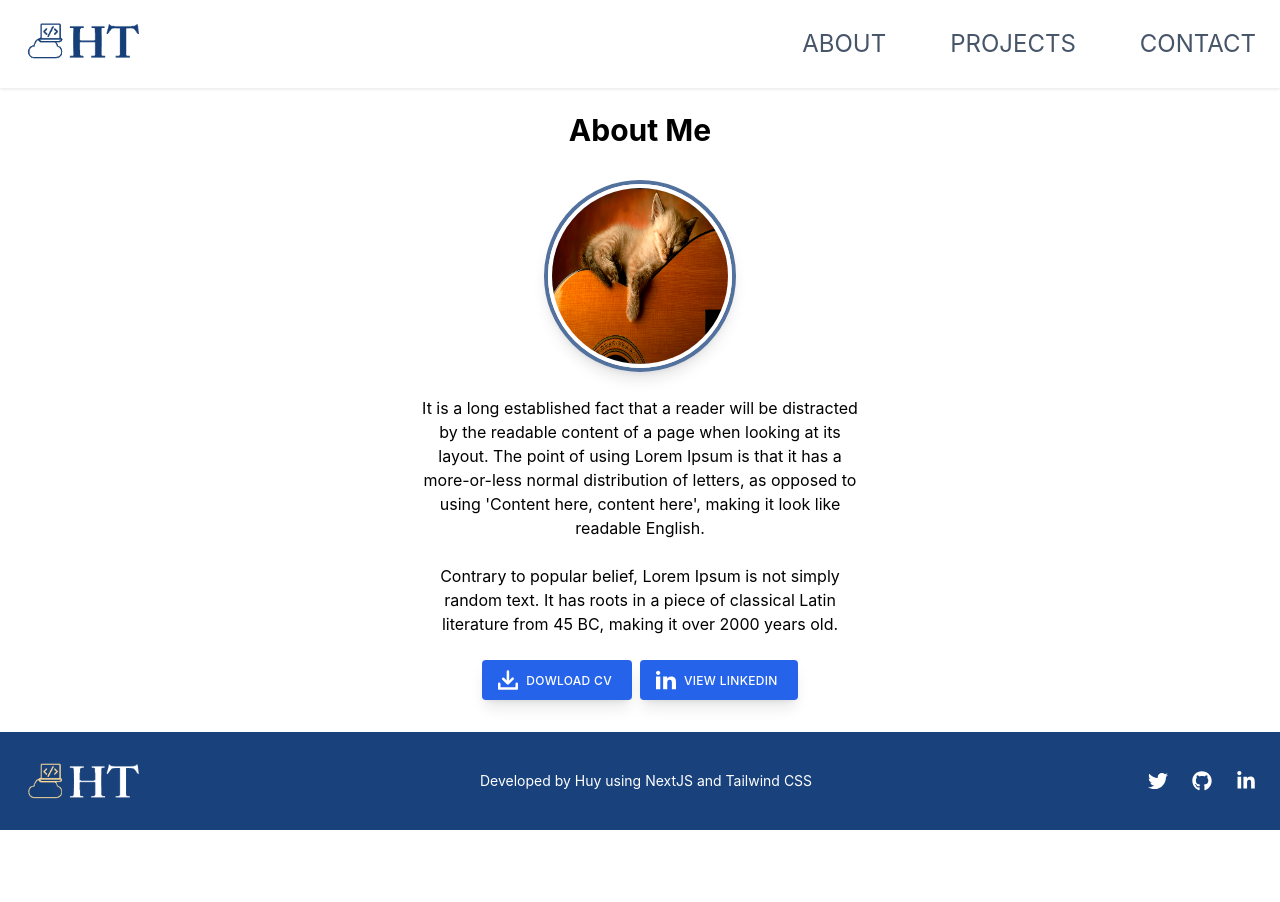
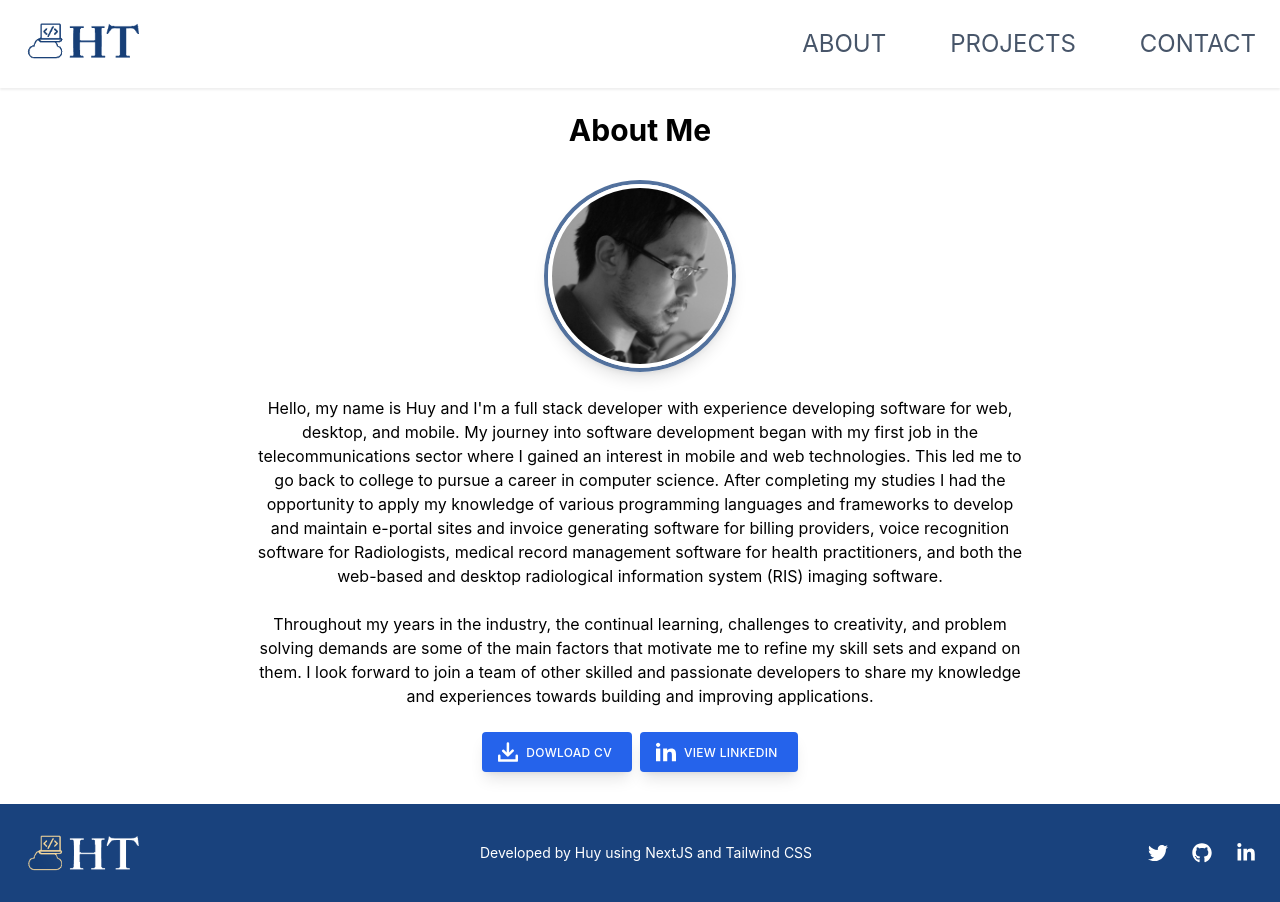
Before and after one commit to tranhuy/PortfolioSite, a Next.js app: page /about in a window 1280 px wide. Before the commit the page ends 830 px from the top, so only its background shows below. Built offline with nearby package versions, Linux system fonts and the light colour scheme.

Commit message:
Update content on About page and added links for social icons in footer

```diff
--- a/components/footer.js
+++ b/components/footer.js
@@ -10,10 +10,10 @@ const Footer = () => {
                     <a href='#' className='text-white duration-300 ease-in-out hover:-translate-y-1'>
                         <svg className='w-5 h-5' fill='currentColor' data-icon='twitter' viewBox='0 0 512 512' aria-hidden='true'><path d='M459.37 151.716c.325 4.548.325 9.097.325 13.645 0 138.72-105.583 298.558-298.558 298.558-59.452 0-114.68-17.219-161.137-47.106 8.447.974 16.568 1.299 25.34 1.299 49.055 0 94.213-16.568 130.274-44.832-46.132-.975-84.792-31.188-98.112-72.772 6.498.974 12.995 1.624 19.818 1.624 9.421 0 18.843-1.3 27.614-3.573-48.081-9.747-84.143-51.98-84.143-102.985v-1.299c13.969 7.797 30.214 12.67 47.431 13.319-28.264-18.843-46.781-51.005-46.781-87.391 0-19.492 5.197-37.36 14.294-52.954 51.655 63.675 129.3 105.258 216.365 109.807-1.624-7.797-2.599-15.918-2.599-24.04 0-57.828 46.782-104.934 104.934-104.934 30.213 0 57.502 12.67 76.67 33.137 23.715-4.548 46.456-13.32 66.599-25.34-7.798 24.366-24.366 44.833-46.132 57.827 21.117-2.273 41.584-8.122 60.426-16.243-14.292 20.791-32.161 39.308-52.628 54.253z' /></svg>
                     </a>
-                    <a href='#' className='text-white duration-300 ease-in-out hover:-translate-y-1'>
+                    <a href='https://github.com/tranhuy' target='_blank' rel='noreferrer' className='text-white duration-300 ease-in-out hover:-translate-y-1'>
                         <svg className='w-5 h-5' fill='currentColor' data-icon='github' viewBox='0 0 496 512' aria-hidden='true'><path d='M165.9 397.4c0 2-2.3 3.6-5.2 3.6-3.3.3-5.6-1.3-5.6-3.6 0-2 2.3-3.6 5.2-3.6 3-.3 5.6 1.3 5.6 3.6zm-31.1-4.5c-.7 2 1.3 4.3 4.3 4.9 2.6 1 5.6 0 6.2-2s-1.3-4.3-4.3-5.2c-2.6-.7-5.5.3-6.2 2.3zm44.2-1.7c-2.9.7-4.9 2.6-4.6 4.9.3 2 2.9 3.3 5.9 2.6 2.9-.7 4.9-2.6 4.6-4.6-.3-1.9-3-3.2-5.9-2.9zM244.8 8C106.1 8 0 113.3 0 252c0 110.9 69.8 205.8 169.5 239.2 12.8 2.3 17.3-5.6 17.3-12.1 0-6.2-.3-40.4-.3-61.4 0 0-70 15-84.7-29.8 0 0-11.4-29.1-27.8-36.6 0 0-22.9-15.7 1.6-15.4 0 0 24.9 2 38.6 25.8 21.9 38.6 58.6 27.5 72.9 20.9 2.3-16 8.8-27.1 16-33.7-55.9-6.2-112.3-14.3-112.3-110.5 0-27.5 7.6-41.3 23.6-58.9-2.6-6.5-11.1-33.3 2.6-67.9 20.9-6.5 69 27 69 27 20-5.6 41.5-8.5 62.8-8.5s42.8 2.9 62.8 8.5c0 0 48.1-33.6 69-27 13.7 34.7 5.2 61.4 2.6 67.9 16 17.7 25.8 31.5 25.8 58.9 0 96.5-58.9 104.2-114.8 110.5 9.2 7.9 17 22.9 17 46.4 0 33.7-.3 75.4-.3 83.6 0 6.5 4.6 14.4 17.3 12.1C428.2 457.8 496 362.9 496 252 496 113.3 383.5 8 244.8 8zM97.2 352.9c-1.3 1-1 3.3.7 5.2 1.6 1.6 3.9 2.3 5.2 1 1.3-1 1-3.3-.7-5.2-1.6-1.6-3.9-2.3-5.2-1zm-10.8-8.1c-.7 1.3.3 2.9 2.3 3.9 1.6 1 3.6.7 4.3-.7.7-1.3-.3-2.9-2.3-3.9-2-.6-3.6-.3-4.3.7zm32.4 35.6c-1.6 1.3-1 4.3 1.3 6.2 2.3 2.3 5.2 2.6 6.5 1 1.3-1.3.7-4.3-1.3-6.2-2.2-2.3-5.2-2.6-6.5-1zm-11.4-14.7c-1.6 1-1.6 3.6 0 5.9 1.6 2.3 4.3 3.3 5.6 2.3 1.6-1.3 1.6-3.9 0-6.2-1.4-2.3-4-3.3-5.6-2z' /></svg>
                     </a>
-                    <a href='#' className='text-white duration-300 ease-in-out hover:-translate-y-1'>
+                    <a href='https://www.linkedin.com/in/huy-tran-0520092b' target='_blank' rel='noreferrer' className='text-white duration-300 ease-in-out hover:-translate-y-1'>
                         <svg className='w-5 h-5' fill='currentColor' data-icon='linkedin' viewBox='0 0 448 512' aria-hidden='true'><path d='M100.28 448H7.4V148.9h92.88zM53.79 108.1C24.09 108.1 0 83.5 0 53.8a53.79 53.79 0 0 1 107.58 0c0 29.7-24.1 54.3-53.79 54.3zM447.9 448h-92.68V302.4c0-34.7-.7-79.2-48.29-79.2-48.29 0-55.69 37.7-55.69 76.7V448h-92.78V148.9h89.08v40.8h1.3c12.4-23.5 42.69-48.3 87.88-48.3 94 0 111.28 61.9 111.28 142.3V448z' /></svg>
                     </a>
                 </div>
--- a/pages/about.js
+++ b/pages/about.js
@@ -15,13 +15,13 @@ const About = () => {
                             <Image src='/images/me.png' alt='Profile Pic' layout='fill' className='rounded-full' />
                         </div>
                     </div>
-                    <div className='max-w-md text-center'>
+                    <div className='max-w-3xl text-center'>
                         <p>
-                            It is a long established fact that a reader will be distracted by the readable content of a page when looking at its layout. The point of using Lorem Ipsum is that it has a more-or-less normal distribution of letters, as opposed to using 'Content here, content here', making it look like readable English.
+                        Hello, my name is Huy and I'm a full stack developer with experience developing software for web, desktop, and mobile.  My journey into software development began with my first job in the telecommunications sector where I gained an interest in mobile and web technologies. This led me to go back to college to pursue a career in computer science.  After completing my studies I had the opportunity to apply my knowledge of various programming languages and frameworks to develop and maintain e-portal sites and invoice generating software for billing providers, voice recognition software for Radiologists,  medical record management software for health practitioners, and both the web-based and desktop radiological information system (RIS) imaging software.
                         </p>
                         <br />
                         <p>
-                            Contrary to popular belief, Lorem Ipsum is not simply random text. It has roots in a piece of classical Latin literature from 45 BC, making it over 2000 years old.
+                        Throughout my years in the industry, the continual learning, challenges to creativity, and problem solving demands are some of the main factors that motivate me to refine my skill sets and expand on them.  I look forward to join a team of other skilled and passionate developers to share my knowledge and experiences towards building and improving applications.
                         </p>
                     </div>
 
--- a/pages/index.js
+++ b/pages/index.js
@@ -27,8 +27,9 @@ export default function Home() {
 				<title>Home</title>
 			</Head>
 			<main className='content'>
-				<Image src={background} alt='backgroungImg' objectFit='cover' layout='fill' className='z-0 object-left lg:object-center' priority />
-				<div className="w-full h-full flex flex-col justify-center items-center z-10">
+				<div className='absolute inset-0 bg-black opacity-10 z-10'></div>
+				<Image src={background} alt='backgroungImg' objectFit='cover' layout='fill' className='object-left lg:object-center' priority />
+				<div className="w-full h-full flex flex-col justify-center items-center z-20">
 					<div className='flex flex-col place-items-center'>
 						<div className='text-white text-center leading-relaxed font-bold text-[10vw] sm:text-[3.2rem]'>Huy Tran</div>
 						<div id='divider' className='w-full h-px bg-white'></div>
```
Also changed, not shown: public/images/me.PNG.
